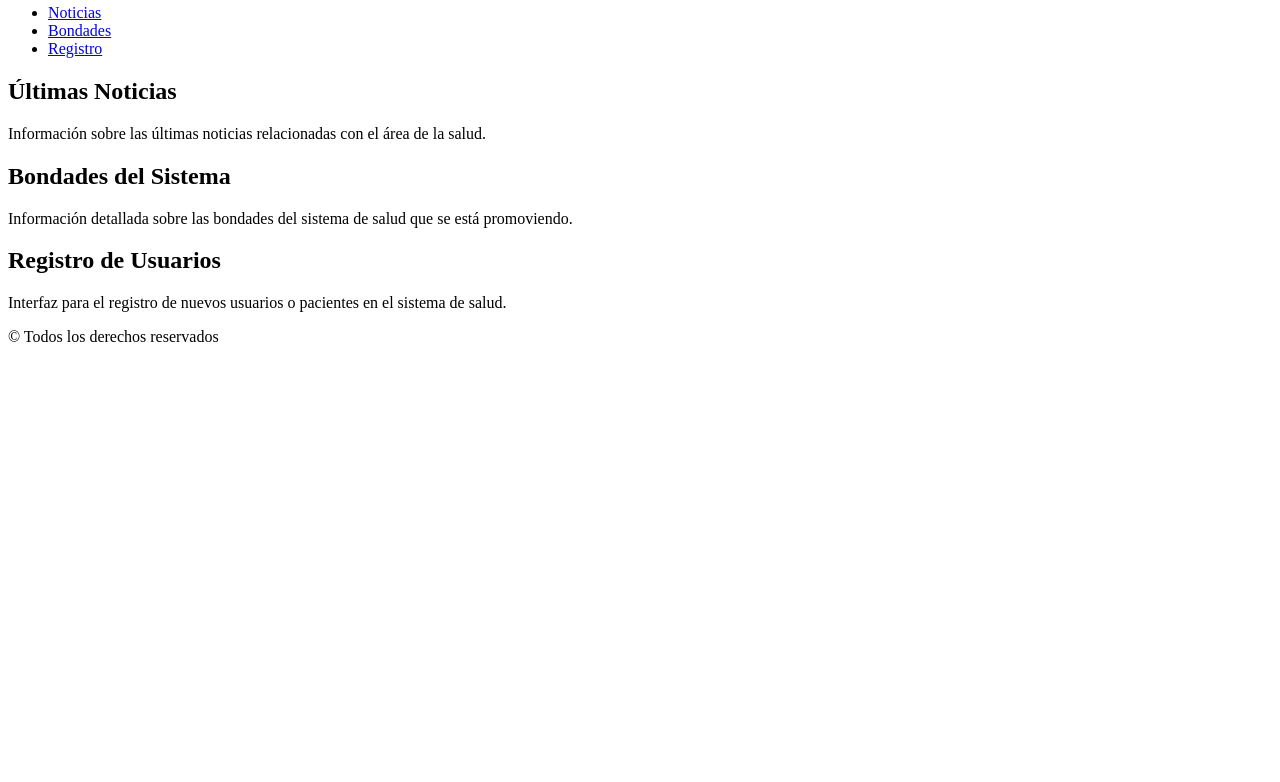
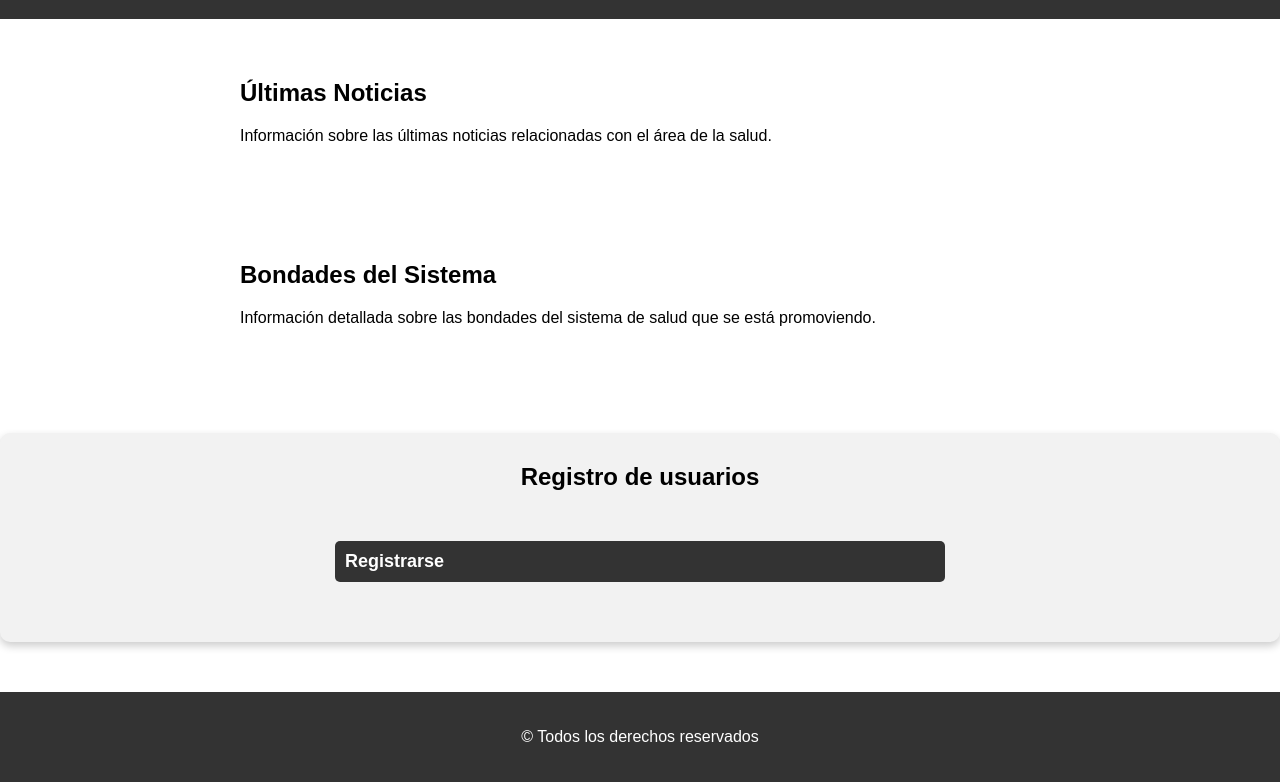
Before and after one commit to Daniel65-R/CentroMEdico, a plain HTML site: page sistema de salud.html in a window 1280 px wide. Shown: the part 76-858 px from the top of the page. Before the commit the page ends 800 px from the top, so only its background shows below. Drawn offline with Linux system fonts and the light colour scheme; files that its build step writes are made by us from their sources.

Commit message:
actualizacion de css y js

```diff
--- a/css/style.css
+++ b/css/style.css
@@ -0,0 +1,111 @@
+body {
+    margin: 0;
+    font-family: Arial, sans-serif;
+  }
+
+  header {
+    background-color: #333;
+    color: #fff;
+    padding: 20px;
+  }
+
+  header h1 {
+    margin: 0;
+    text-align: center;
+  }
+
+  nav {
+    text-align: center;
+  }
+
+  nav ul {
+    display: inline-block;
+    margin: 0;
+    padding: 0;
+  }
+
+  nav li {
+    display: inline-block;
+    margin-right: 20px;
+  }
+
+  nav a {
+    color: #fff;
+  }
+
+  section {
+    padding: 40px;
+  }
+
+  .container {
+    max-width: 800px;
+    margin: 0 auto;
+  }
+
+  footer {
+    background-color: #333;
+    color: #fff;
+    padding: 20px;
+    text-align: center;
+  }
+
+  @media (max-width: 600px) {
+    header h1 {
+      font-size: 24px;
+    }
+
+    nav li {
+      margin-right: 10px;
+    }
+  }
+
+  #registration {
+    display: flex;
+    flex-direction: column;
+    align-items: center;
+    background-color: #f2f2f2;
+    padding: 30px;
+    border-radius: 10px;
+    box-shadow: 0 4px 8px 0 rgba(0,0,0,0.2);
+    margin: 50px 0;
+  }
+
+  #registration h2 {
+    margin: 0 0 20px 0;
+  }
+
+  #registration form {
+    display: flex;
+    flex-direction: column;
+    align-items: center;
+    width: 50%;
+    margin: 20px 0;
+  }
+
+  #registration label, #registration input[type="submit"] {
+    width: 100%;
+    padding: 10px;
+    margin: 10px 0;
+    font-size: 18px;
+    font-weight: bold;
+    text-align: left;
+  }
+
+  #registration input[type="text"], #registration input[type="email"], #registration input[type="password"], #registration input[type="date"], #registration input[type="file"] {
+    width: 100%;
+    padding: 10px;
+    margin: 10px 0;
+    font-size: 16px;
+  }
+
+  #registration input[type="submit"] {
+    background-color: #333;
+    color: white;
+    border: none;
+    border-radius: 5px;
+    cursor: pointer;
+  }
+
+  #registration input[type="submit"]:hover {
+    background-color: #555;
+  }
--- a/js/index.js
+++ b/js/index.js
@@ -19,6 +19,6 @@ function validateForm() {
   }
 }
 function validateRegistrationForm() {
-    window.location.href = "http://127.0.0.1:3000/c:/Users/L200/Desktop/registro.html";
+    window.location.href = "http://127.0.0.1:3000/useradd.html";
     return false;
   }
--- a/sistema de salud.html
+++ b/sistema de salud.html
@@ -4,7 +4,7 @@
     <meta charset="UTF-8">
     <meta name="viewport" content="width=device-width, initial-scale=1.0">
     <title>Sistema de Salud</title>
-    <link rel="stylesheet" type="text/css" href="style.css">
+    <link rel="stylesheet" type="text/css" href="css/style.css">
   </head>
   <body>
     <header>
@@ -32,18 +32,22 @@
           <p>Información detallada sobre las bondades del sistema de salud que se está promoviendo.</p>
         </div>
       </section>
-      <section id="registro">
-        <div class="container">
-          <h2>Registro de Usuarios</h2>
-          <p>Interfaz para el registro de nuevos usuarios o pacientes en el sistema de salud.</p>
-        </div>
+      <section id="registration">
+        <h2>Registro de usuarios</h2>
+        <form onsubmit="return validateRegistrationForm()">
+
+          <input type="submit" value="Registrarse">
+        </form>
       </section>
+  </section>
+</div>
+</section>
     </main>
     <footer>
       <div class="container">
         <p>&copy; Todos los derechos reservados</p>
       </div>
     </footer>
-    <script src="script.js"></script>
+    <script src="js/index.js"></script>
   </body>
 </html>
```
